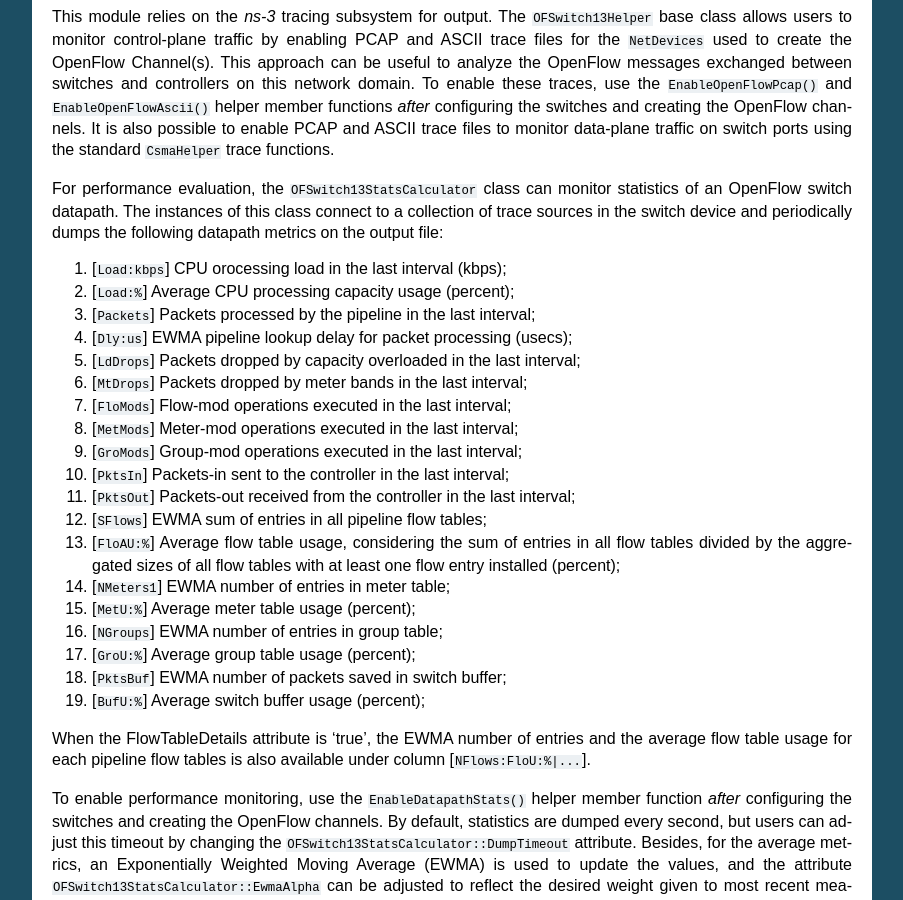
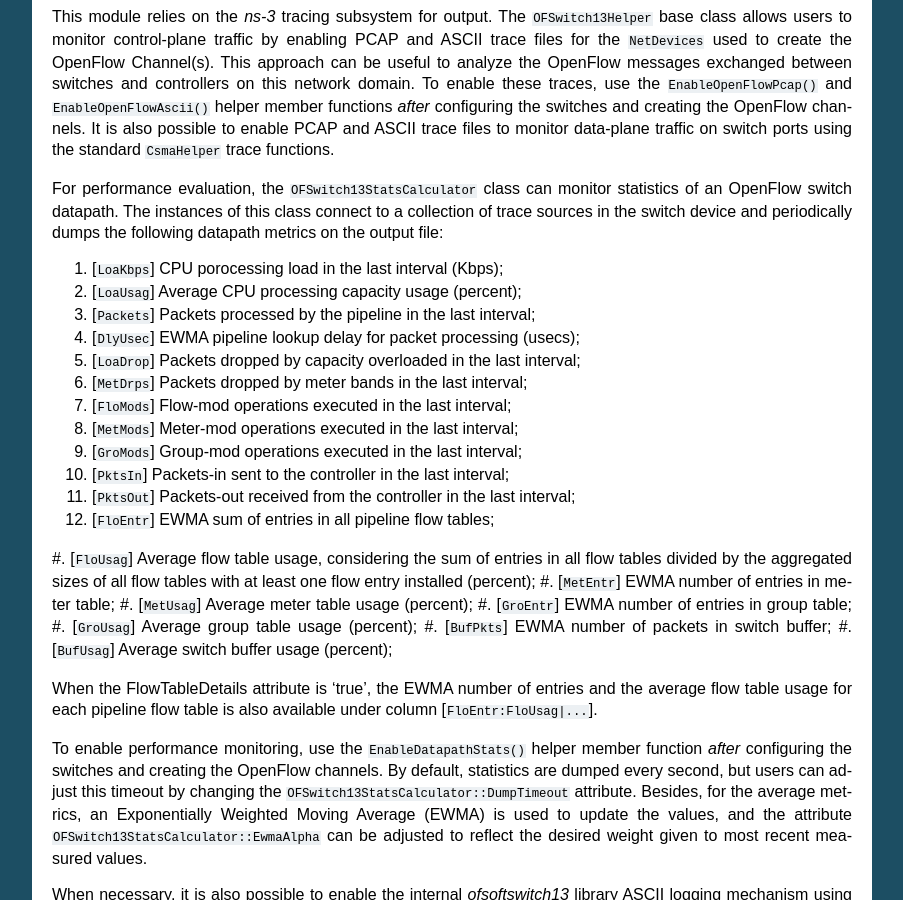
Before and after one commit to ljerezchaves/ofswitch13, a Sphinx documentation site: the page built from doc/source/ofswitch13-usage.rst, in a window 1280 px wide and 900 px high, scrolled down 5961 px. Shown: the whole window, without its empty margins (198-1101 px from the left). Built offline with Sphinx 7.4.7, drawn with Linux system fonts in a browser that asks for light colours; formulas are drawn with MathJax 3.

Commit message:
Renaming column names in switch datapath log file.

```diff
--- a/doc/source/ofswitch13-usage.rst
+++ b/doc/source/ofswitch13-usage.rst
@@ -425,31 +425,31 @@ statistics of an OpenFlow switch datapath. The instances of this class connect
 to a collection of trace sources in the switch device and periodically dumps
 the following datapath metrics on the output file:
 
-#. [``Load:kbps``] CPU orocessing load in the last interval (kbps);
-#. [``Load:%``] Average CPU processing capacity usage (percent);
+#. [``LoaKbps``] CPU porocessing load in the last interval (Kbps);
+#. [``LoaUsag``] Average CPU processing capacity usage (percent);
 #. [``Packets``] Packets processed by the pipeline in the last interval;
-#. [``Dly:us``] EWMA pipeline lookup delay for packet processing (usecs);
-#. [``LdDrops``] Packets dropped by capacity overloaded in the last interval;
-#. [``MtDrops``] Packets dropped by meter bands in the last interval;
+#. [``DlyUsec``] EWMA pipeline lookup delay for packet processing (usecs);
+#. [``LoaDrop``] Packets dropped by capacity overloaded in the last interval;
+#. [``MetDrps``] Packets dropped by meter bands in the last interval;
 #. [``FloMods``] Flow-mod operations executed in the last interval;
 #. [``MetMods``] Meter-mod operations executed in the last interval;
 #. [``GroMods``] Group-mod operations executed in the last interval;
-#. [``PktsIn``] Packets-in sent to the controller in the last interval;
+#. [``PktsIn``]  Packets-in sent to the controller in the last interval;
 #. [``PktsOut``] Packets-out received from the controller in the last interval;
-#. [``SFlows``] EWMA sum of entries in all pipeline flow tables;
-#. [``FloAU:%``] Average flow table usage, considering the sum of entries in
-   all flow tables divided by the aggregated sizes of all flow tables
-   with at least one flow entry installed (percent);
-#. [``NMeters1``] EWMA number of entries in meter table;
-#. [``MetU:%``] Average meter table usage (percent);
-#. [``NGroups``] EWMA number of entries in group table;
-#. [``GroU:%``] Average group table usage (percent);
-#. [``PktsBuf``] EWMA number of packets saved in switch buffer;
-#. [``BufU:%``] Average switch buffer usage (percent);
+#. [``FloEntr``] EWMA sum of entries in all pipeline flow tables;
+#. [``FloUsag``] Average flow table usage, considering the sum of entries in
+all flow tables divided by the aggregated sizes of all flow tables with at
+least one flow entry installed (percent);
+#. [``MetEntr``] EWMA number of entries in meter table;
+#. [``MetUsag``] Average meter table usage (percent);
+#. [``GroEntr``] EWMA number of entries in group table;
+#. [``GroUsag``] Average group table usage (percent);
+#. [``BufPkts``] EWMA number of packets in switch buffer;
+#. [``BufUsag``] Average switch buffer usage (percent);
 
 When the FlowTableDetails attribute is 'true', the EWMA number of entries and
-the average flow table usage for each pipeline flow tables is also available
-under column [``NFlows:FloU:%|...``].
+the average flow table usage for each pipeline flow table is also available
+under column [``FloEntr:FloUsag|...``].
 
 To enable performance monitoring, use the ``EnableDatapathStats()``
 helper member function *after* configuring the switches and creating the
```
Also changed, not shown: 3 other files.
